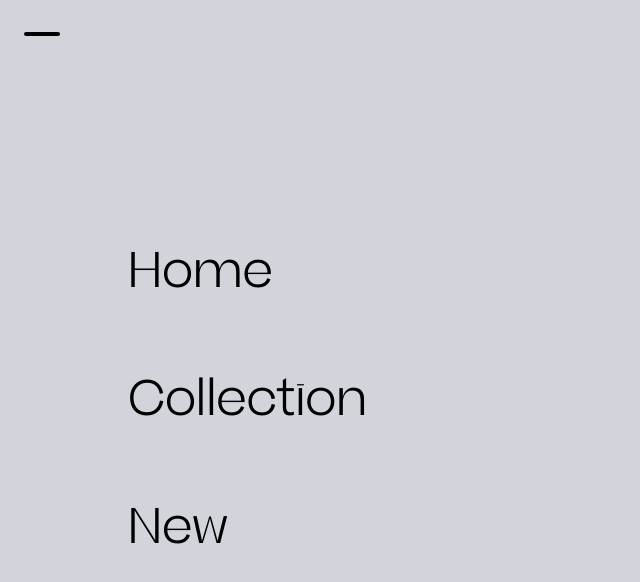
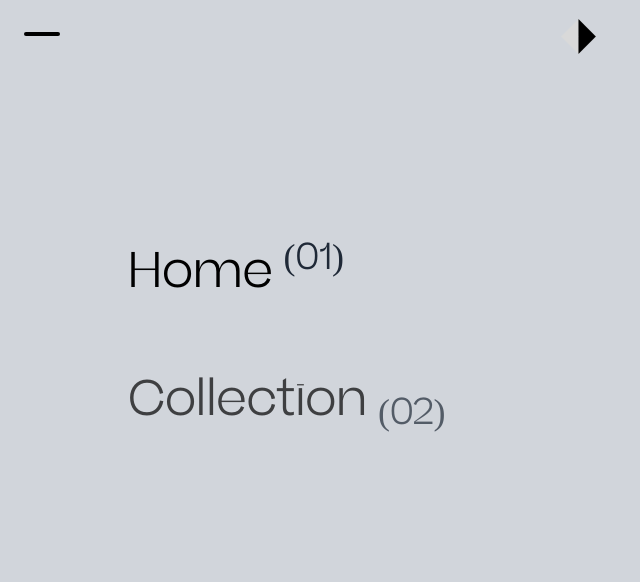
Before and after one commit to mohamed-elhaissan/e-commerce, a React (Vite) app: page / in a window 1280 px wide. Both pictures are taken after a click on the element 42 px from the left and 34 px from the top of the page. Shown: the top 582 px of the page, without its empty margins (0-640 px from the left). Built offline with nearby package versions, Linux system fonts and the light colour scheme.

Commit message:
updating

```diff
--- a/package.json
+++ b/package.json
@@ -11,6 +11,7 @@
   },
   "dependencies": {
     "@gsap/react": "^2.1.1",
+    "gsap": "^3.12.5",
     "react": "^18.3.1",
     "react-dom": "^18.3.1",
     "react-router-dom": "^6.26.1"
--- a/src/App.css
+++ b/src/App.css
@@ -1,4 +1,3 @@
-
 @font-face {
   font-family: 'MyCustomFont';
   src: url('./assets/fonts/BeatriceDeckTRIAL-Bold-BF64829e916f5e9.ttf') format('truetype');
@@ -17,15 +16,18 @@
   src: url('./assets/fonts/BeatriceDeckTRIAL-Light-BF64829e8e6b5e8.otf') format('truetype');
   font-weight: light;
 }
+
 * {
   padding: 0;
   margin: 0;
   box-sizing: border-box;
   font-family: 'MyCustomFont';
 }
+
 body {
   background-color: #f3f3f3;
 }
+
 .header div ion-icon {
   background-color: #292929;
   padding: 10px;
@@ -35,6 +37,6 @@
   font-size: 20px;
 }
 
-.header ion-icon:first-of-type{
+.header ion-icon:first-of-type {
   transform: rotate(-45deg);
 }
--- a/src/componants/header.jsx
+++ b/src/componants/header.jsx
@@ -1,12 +1,56 @@
 import "../App.css";
 import gsap from "gsap";
 import { useEffect, useRef, useState } from "react";
+import { useGSAP } from "@gsap/react";
 import { NavLink } from "react-router-dom";
 import myImg from "../assets/logo.svg";
 export default function Header() {
   const [isMenuopen, setisMenuOpen] = useState(false);
+  const container = useRef();
+  const timeLine = useRef();
+  useGSAP(
+    () => {
+      gsap.set(".links-item", {
+        y: 100,
+        opacity: 0,
+      });
+      gsap.set(".links-section", {
+        x: "-100%",
+      });
+      timeLine.current = gsap
+        .timeline({
+          paused: true,
+        })
+        .to(".links-section", {
+          duration: 1.25,
+          x: "0%",
+          ease: "power4.inOut",
+        })
+        .to(".links-item", {
+          delay: 0.1,
+          opacity: 1,
+          y: 0,
+          duration: 1,
+          ease: "power4.inOut4",
+          stagger: 1,
+        });
+    },
+    {
+      scope: container,
+    }
+  );
+  useEffect(() => {
+    if (isMenuopen) {
+      timeLine.current.play();
+    } else {
+      timeLine.current.reverse();
+    }
+  }, [isMenuopen]);
   return (
-    <div className="header flex justify-between items-center py-4">
+    <div
+      className="header flex justify-between items-center py-4"
+      ref={container}
+    >
       <div
         className="menu-toggle"
         onClick={() => {
@@ -17,41 +61,57 @@
           <span
             className="block w-10 h-1 rounded-xl mb-1 bg-black transition duration-main-transition ease-main-transition"
             style={{
-              transitionProperty : 'all',
-              width: isMenuopen ? '0px' : '2.25rem',
+              transitionProperty: "all",
+              width: isMenuopen ? "0px" : "2.25rem",
               opacity: isMenuopen ? "0" : "1",
             }}
-            ></span>
-          <span className="block w-6 h-1 rounded-xl bg-black duration-main-transition ease-main-transition"
-          style={{
-            transitionProperty : 'all',
-            width:  isMenuopen ? '2.25rem ' : '1.5rem',
-          }}
+          ></span>
+          <span
+            className="block w-6 h-1 rounded-xl bg-black duration-main-transition ease-main-transition"
+            style={{
+              transitionProperty: "all",
+              width: isMenuopen ? "2.25rem " : "1.5rem",
+            }}
           ></span>
           <span
             className="block w-12 h-1 rounded-xl my-1 bg-black transition duration-main-transition ease-main-transition"
             style={{
-              transitionProperty : 'all',
-              width: isMenuopen ? '0px' : '2.25rem',
+              transitionProperty: "all",
+              width: isMenuopen ? "0px" : "2.25rem",
               opacity: isMenuopen ? "0" : "1",
             }}
           ></span>
         </div>
-        <div className="fixed w-full h-full bg-gray-300 left-0 top-0 z-10">
+        <div className="links-section fixed w-full h-full bg-gray-300 left-0 top-0 z-10">
           <ul className="w-full h-full flex justify-center items-start pl-32 gap-20 flex-col text-5xl">
             <li>
-              <NavLink to="./">Home</NavLink>
+              <NavLink
+                to="./"
+                className="links-item relative hover:text-gray-500"
+              >
+                Home <sup className="text-gray-800">(01)</sup>
+              </NavLink>
             </li>
             <li>
-              <NavLink to="/collection">Collection</NavLink>
+              <NavLink
+                to="/collection"
+                className="links-item relative hover:text-gray-500"
+              >
+                Collection <sub className="text-gray-800">(02)</sub>
+              </NavLink>
             </li>
             <li>
-              <NavLink to="/new">New</NavLink>
+              <NavLink
+                to="/new"
+                className="links-item relative hover:text-gray-500"
+              >
+                New <sup className="text-gray-800">(03)</sup>
+              </NavLink>
             </li>
           </ul>
         </div>
       </div>
-      <img src={myImg} alt="" />
+      <img src={myImg} alt="" className="z-50" />
       <div className="flex gap-5 justify-center items-center">
         <ion-icon name="heart-outline"></ion-icon>
 
```
Also changed, not shown: 1 other file (tests, documents, lock files or other folders).
